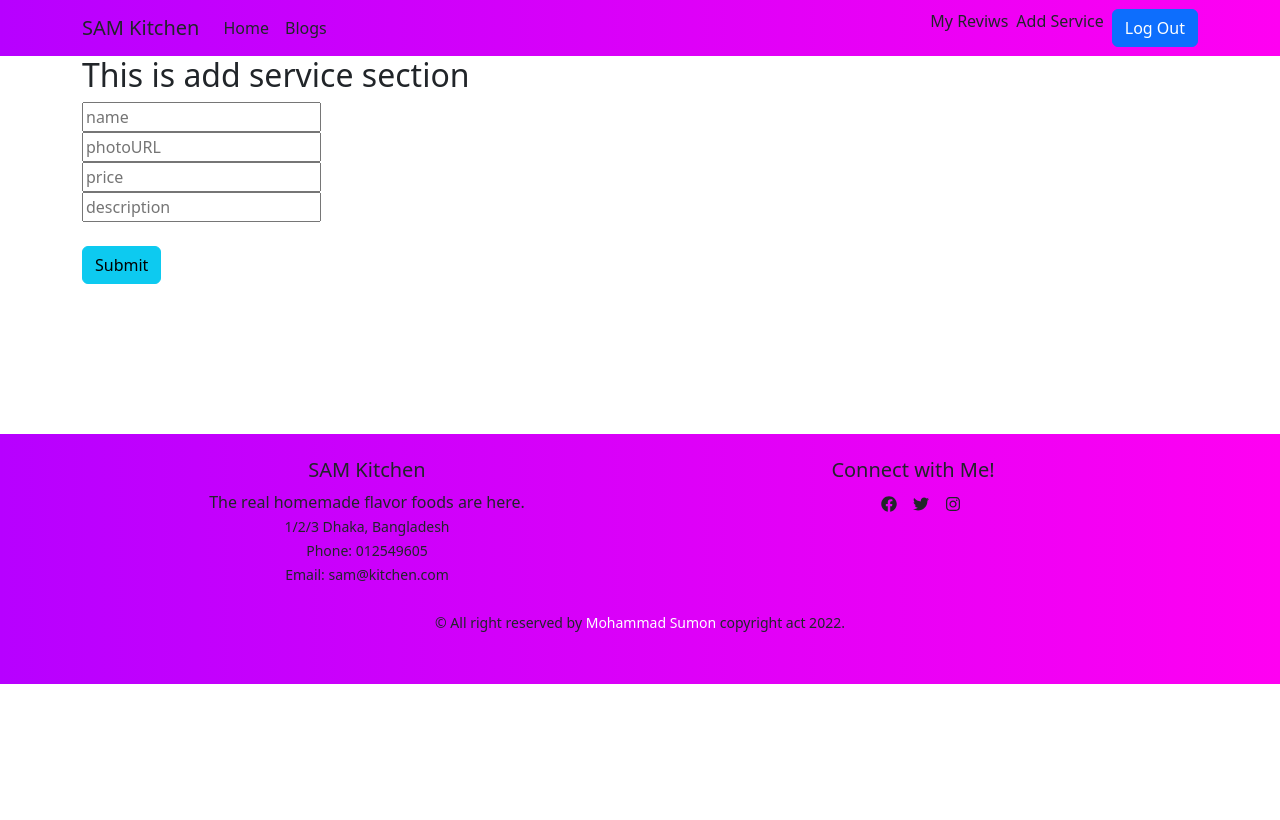
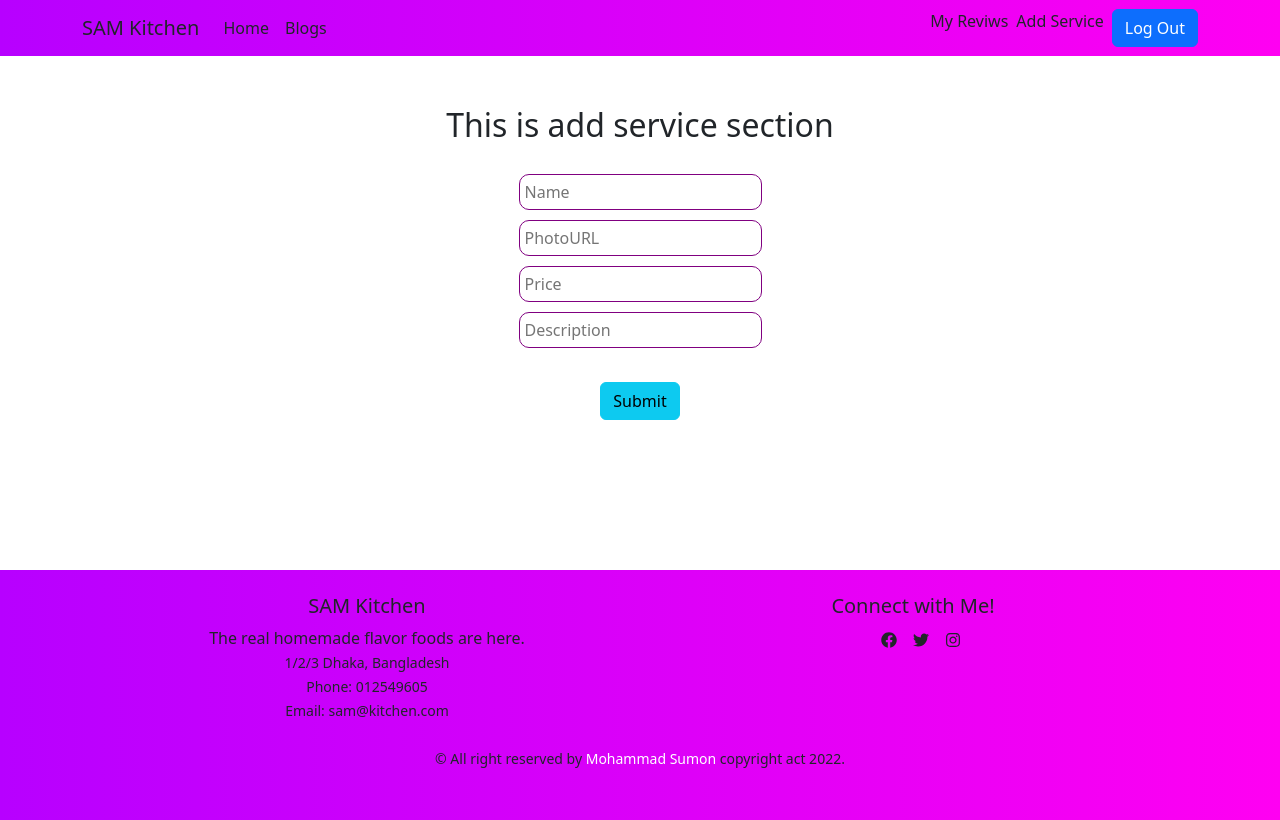
Before and after one commit to mohammad-sumon/my-eleventh-assignment-client, a React (Create React App) app: page /addService in a window 1280 px wide. Built offline with nearby package versions, Linux system fonts and the light colour scheme; no server answers; sample sign-in values are in the browser's storage.

Commit message:
polish done

```diff
--- /dev/null
+++ b/src/pages/AddService/AddService.css
@@ -0,0 +1,13 @@
+.addServ{
+    margin-top: 50px;
+    text-align: center;
+}
+.addServ h2{
+    margin-bottom:30px;
+}
+.addServ input{
+    margin-bottom: 10px;
+    padding: 5px;
+    border-radius: 10px;
+    border: 1px solid purple;
+}
--- a/src/pages/AddService/AddService.js
+++ b/src/pages/AddService/AddService.js
@@ -1,6 +1,7 @@
 import React, { useState } from "react";
 import { Button, Container } from "react-bootstrap";
 import { Form, Link } from "react-router-dom";
+import "./AddService.css";
 
 const AddService = () => {
   const [addService, setAddService] = useState({});
@@ -17,36 +18,33 @@ const AddService = () => {
     console.log(name, price, photoURL, description);
     form.reset();
 
-    fetch('https://service-review-server-one.vercel.app/addServices', {
-        method: 'POST',
+    fetch("https://service-review-server-one.vercel.app/addServices", {
+      method: "POST",
       headers: {
-            'content-type': 'application/json'
+        "content-type": "application/json",
       },
-        body: JSON.stringify(addService)
+      body: JSON.stringify(addService),
     })
-    .then(res => res.json())
-    .then(data => console.log(data))
+      .then((res) => res.json())
+      .then((data) => console.log(data));
   };
 
   return (
-
     <div>
-      <Container>
+      <Container className="addServ">
         <h2>This is add service section</h2>
         <form onSubmit={handleSubmit}>
-            <input type="text" placeholder="name" name="name"/>
+          <input type="text" placeholder="Name" name="name" />
           <br />
-            <input type="text" placeholder="photoURL" name="photoURL"/>
+          <input type="text" placeholder="PhotoURL" name="photoURL" />
           <br />
-            <input type="text" placeholder="price" name="price"/>
+          <input type="text" placeholder="Price" name="price" />
           <br />
-            <input type="text" placeholder="description" name="description"/>
+          <input type="text" placeholder="Description" name="description" />
           <br />
           <button className="btn btn-info mt-4">Submit</button>
         </form>
-
       </Container>
-
     </div>
   );
 };
--- a/src/pages/ServiceDetails/ServiceDetails.js
+++ b/src/pages/ServiceDetails/ServiceDetails.js
@@ -1,15 +1,21 @@
 import React, { useContext, useState } from "react";
-import { Link, Navigate, useLoaderData, useLocation, useNavigate } from "react-router-dom";
+import {
+  Link,
+  Navigate,
+  useLoaderData,
+  useLocation,
+  useNavigate,
+} from "react-router-dom";
 import Button from "react-bootstrap/Button";
 import Card from "react-bootstrap/Card";
 import { Container, Form } from "react-bootstrap";
 import { AuthContext } from "../../contexts/AuthProvider/AuthProvider";
 import useTitle from "../../hooks/useTitle";
-import { ToastContainer, toast } from 'react-toastify';
-import 'react-toastify/dist/ReactToastify.css';
+import { ToastContainer, toast } from "react-toastify";
+import "react-toastify/dist/ReactToastify.css";
 
 const ServiceDetails = () => {
-  useTitle('ServiceDetails');
+  useTitle("ServiceDetails");
   const { user, signIn } = useContext(AuthContext);
   const [error, setError] = useState("");
   const [allReview, setAllReview] = useState([]);
@@ -41,49 +47,47 @@ const ServiceDetails = () => {
       name,
       email,
       message,
-      photoURL
-    }
+      photoURL,
+    };
 
-    fetch('https://service-review-server-one.vercel.app/myReviews', {
-    method: 'POST',
+    fetch("https://service-review-server-one.vercel.app/myReviews", {
+      method: "POST",
       headers: {
-      'content-type': 'application/json'
+        "content-type": "application/json",
       },
-    body: JSON.stringify(review)
+      body: JSON.stringify(review),
     })
-  .then(res => res.json())
-  .then(data => {
-    console.log(data)
-    if(data.acknowledged){
-      toast.success('Review Successful');
+      .then((res) => res.json())
+      .then((data) => {
+        console.log(data);
+        if (data.acknowledged) {
+          toast.success("Review Successful");
           form.reset();
         }
       })
-  .catch(err => console.error(err));
+      .catch((err) => console.error(err));
 
-
-  fetch(`https://service-review-server-one.vercel.app/allServices/${id}`, {
-    method: 'POST',
+    fetch(`https://service-review-server-one.vercel.app/allServices/`, {
+      method: "POST",
       headers: {
-      'content-type': 'application/json'
+        "content-type": "application/json",
       },
-    body: JSON.stringify(allReview)
+      body: JSON.stringify(allReview),
     })
-  .then(res => res.json())
-  .then(data => {
+      .then((res) => res.json())
+      .then((data) => {
         setAllReview(data);
         console.log(data);
-  })
-
+      });
   };
-
-
-
 
   return (
     <div>
       <Container>
-        <h1 className="text-center my-4">Here is the service details of: <span style={{color: 'purple'}}>{displayService.name}</span></h1>
+        <h1 className="text-center my-4">
+          Here is the service details of:{" "}
+          <span style={{ color: "purple" }}>{displayService.name}</span>
+        </h1>
         <Card>
           <Card.Img variant="top" src={displayService.img} />
           <Card.Body>
@@ -98,8 +102,10 @@ const ServiceDetails = () => {
         <div>
           <h3 className="text-center my-4 text-info">Review Section</h3>
           <hr />
-          <h4 className="text-center my-2">Please write a review of: <span style={{color: 'purple'}}>{displayService.name}</span></h4>
-
+          <h4 className="text-center my-2">
+            Please write a review of:{" "}
+            <span style={{ color: "purple" }}>{displayService.name}</span>
+          </h4>
 
           <div>
             {user?.uid ? (
@@ -154,12 +160,13 @@ const ServiceDetails = () => {
               <>
                 <div className="text-center my-3">
                   <span>Please login to add a review</span>
-                <Link className="text-decoration-none text-dark btn btn-info ms-2" to="/login">
+                  <Link
+                    className="text-decoration-none text-dark btn btn-info ms-2"
+                    to="/login"
+                  >
                     Login
                   </Link>
-
                 </div>
-
               </>
             )}
           </div>
@@ -167,13 +174,9 @@ const ServiceDetails = () => {
 
         {/* All users review is here */}
         <div>
-          <p>all review</p>
+          <p>All review are here</p>
           {allReview.name}
         </div>
-
-
-
-
 
         <ToastContainer />
       </Container>
```
Lines whose indentation alone changed are shown as unchanged.
